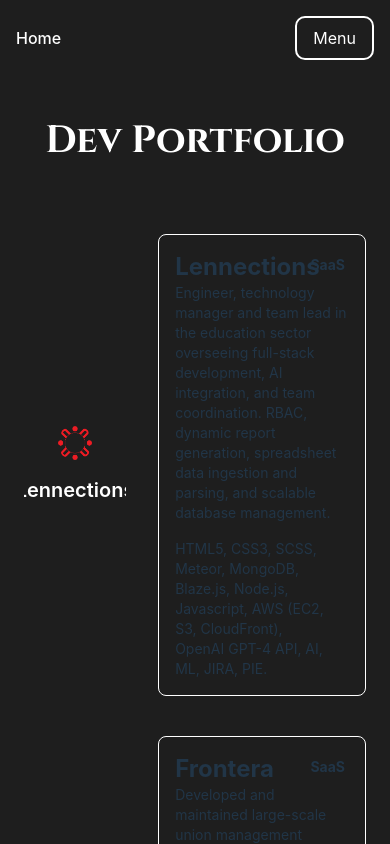
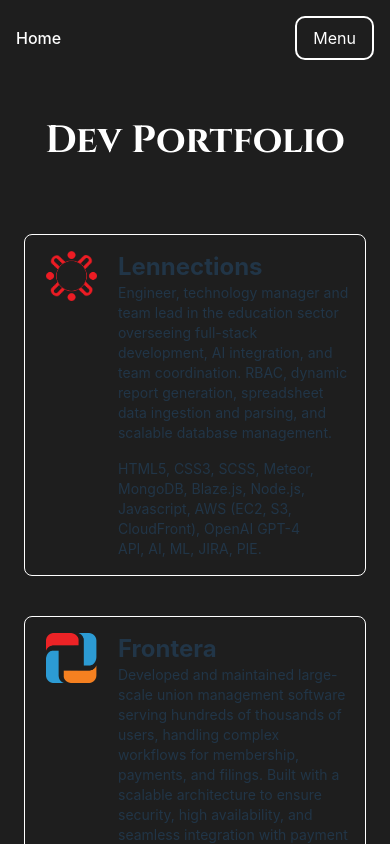
Before and after one commit to RileyJoseph/riley-joseph, a React (Vite) app: page /portfolio in a window 390 px wide. Shown: the top 844 px of the page. Built offline with nearby package versions, Linux system fonts and the light colour scheme; a web font is replaced by a local one.

Commit message:
port wip 800

```diff
--- a/src/App.css
+++ b/src/App.css
@@ -363,6 +363,17 @@ html, body {
   .project {
     transition: transform 0.3s ease-in-out, filter 4s ease-in-out 2s;
     will-change: transform, filter; /* Helps with performance */
+  }
+  .inner-logo{
+    height: 120px;
+    width: auto;
+  }
+  @media (width <= 600px) {
+    .inner-logo{
+      margin-top: inherit;
+      height: 50px;
+      padding-left: 0px;
+    }
   }
   .sass{
     /* filter: brightness(50%); */
--- a/src/Portfolio.jsx
+++ b/src/Portfolio.jsx
@@ -35,19 +35,22 @@ const Portfolio = () => {
       {/* <h2>SaaS</h2> */}
       <div className="flex flex-col w-full md:w-3/4">
         {sassPortfolioItems.map((item) => (
-          <article key={item.id} className="flex flex-row pb-10">
-            <div className="relative group overflow-hidden sass w-1/3 flex mr-4 flex-col justify-center">
+          <article key={item.id} className="flex flex-col md:flex-row pb-10">
+            <div className="relative group overflow-hidden sass md:w-1/3 w-full flex mr-4 flex-col justify-center">
             {/* <div className="relative group overflow-hidden sass w-1/3 flex mr-4 flex-col justify-center border border-white rounded-lg p-4 hover-pulse"> */}
-              <img src={item.image} alt={item.name} className="client object-cover object-center mx-auto w-1/3 pb-4" />
-              <div className="title-overlay flex items-center justify-center">
+              <img src={item.image} alt={item.name} className="client object-cover object-center mx-auto w-1/3 pb-4 hidden md:inline" />
+              <div className="title-overlay flex items-center justify-center hidden md:inline">
                 <h2 className="text-white text-xl font-semibold pb-0">{item.name}</h2>
               </div>
             </div>
-            <div className="w-2/3 p-4 ml-4 text-left border border-white rounded-lg hover-pulse flex flex-col relative">
-              <h3 className="text-2xl font-bold">{item.name}</h3><span className="text-sm absolute top-5 right-5 font-bold">SaaS</span>
+            <div className="md:w-2/3 w-full p-4 md:ml-4 text-left border border-white rounded-lg hover-pulse flex md:flex-col flex-row justify-center relative">
+                <img src={item.image} alt={item.name} className="client object-cover object-center mx-auto w-1/4 inline md:hidden height-120 inner-logo m-auto px-4 m-inherit sm:my-auto" />
+                <div className="flex-col w-3/4 md:w-full">
+                  <h3 className="text-2xl font-bold">{item.name}</h3><span className="text-sm absolute top-5 right-5 font-bold hidden sm:absolute">SaaS</span>
               {/* <p className="subtitle text-sm text-bold py-4">{item.subtitle}</p> */}
-              <p className="text-sm">{item.description}</p>
-              <p className="text-sm mr-5 mt-4">{item.technology}</p>
+                  <p className="text-sm">{item.description}</p>
+                  <p className="text-sm mr-5 mt-4">{item.technology}</p>
+                </div>
             </div>
           </article>
         ))}
@@ -57,8 +60,9 @@ const Portfolio = () => {
         {portfolioItems.map((item) => (
           <div key={item.id} className="relative group overflow-hidden rounded-lg shadow-lg  project">
             <img src={item.image} alt={item.name} className="client object-cover object-top w-full h-60" />
-            <div className="title-overlay absolute inset-0 flex items-center justify-center bg-black bg-opacity-40 opacity-70 md:opacity-0 transition-opacity duration-300 group-hover:opacity-75">
+            <div className="title-overlay absolute inset-0 flex flex-col items-center justify-center bg-black bg-opacity-40 opacity-70 md:opacity-0 transition-opacity duration-300 group-hover:opacity-75">
               <p className="text-white text-2xl font-semibold">{item.name}</p>
+              {/* <p className="text-white text-2xl font-semibold">{item.description}</p> */}
             </div>
           </div>
         ))}
```
